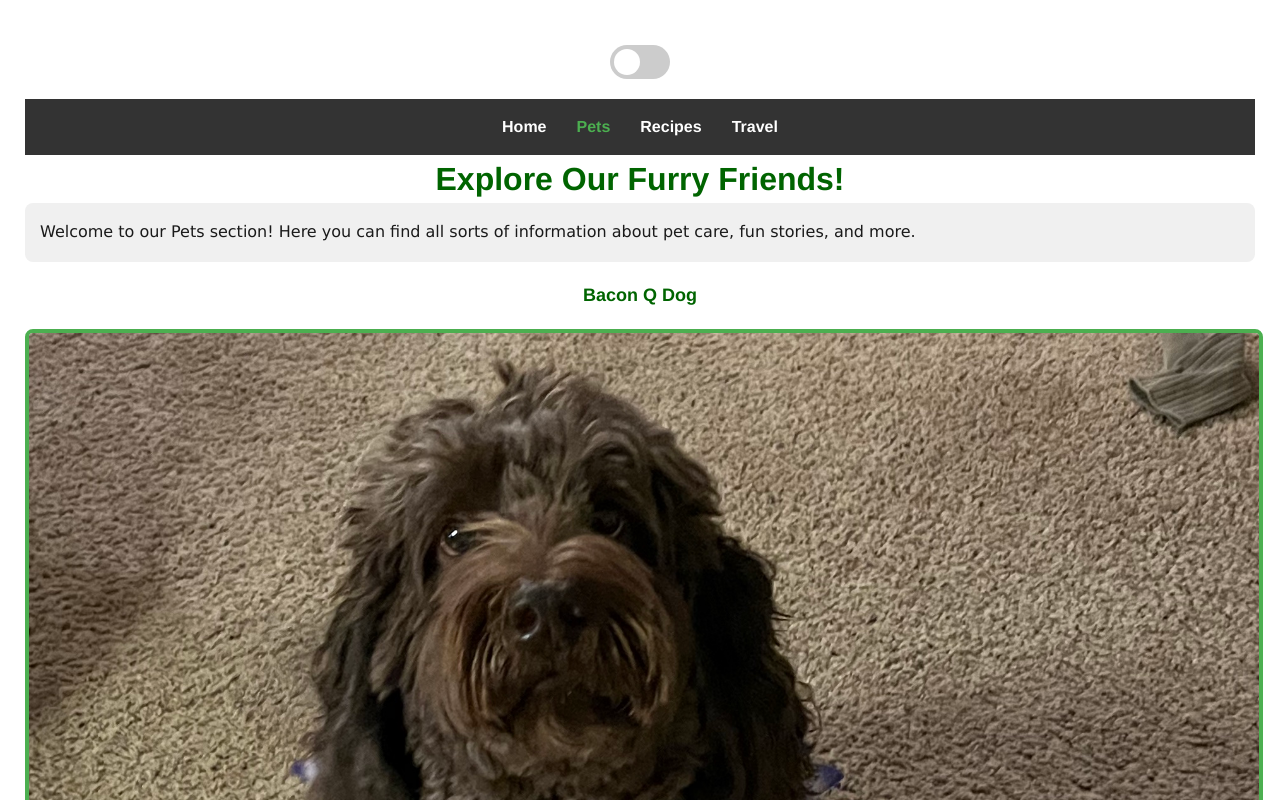
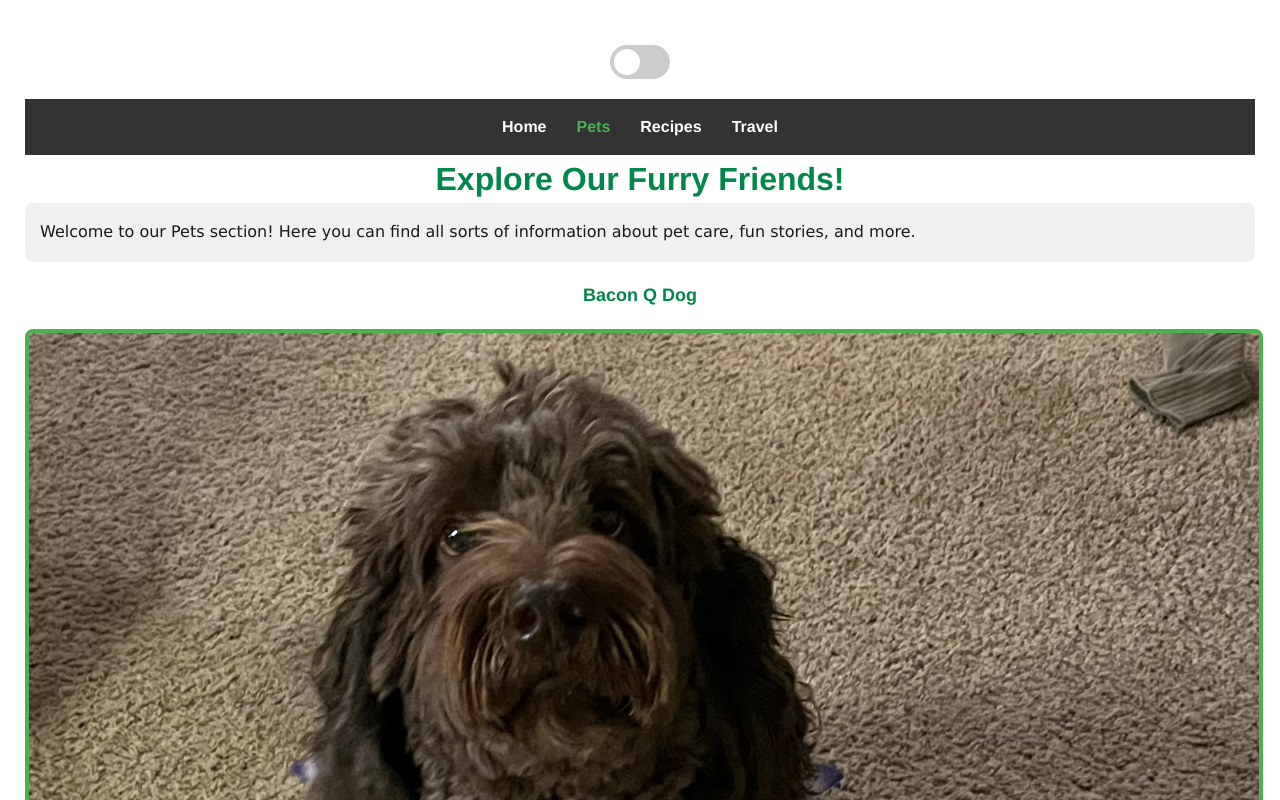
Before and after one commit to alyssrod/ccp_desktopv_w24, a plain HTML site: page pets.html in a window 1280 px wide. Shown: the top 800 px of the page. Drawn offline with Linux system fonts and the light colour scheme.

Commit message:
Update style.css

```diff
--- a/css/style.css
+++ b/css/style.css
@@ -11,13 +11,13 @@ body {
 h1 {
     font-size: xx-large;
     font-weight: bold;
-    color: #006400;
+    color: #018749;
 }
 
 h2, h3 {
     font-weight: bold;
     margin: 20px 0px;
-    color: #006400;
+    color: #018749;
     text-align: center;
 }
 
```
